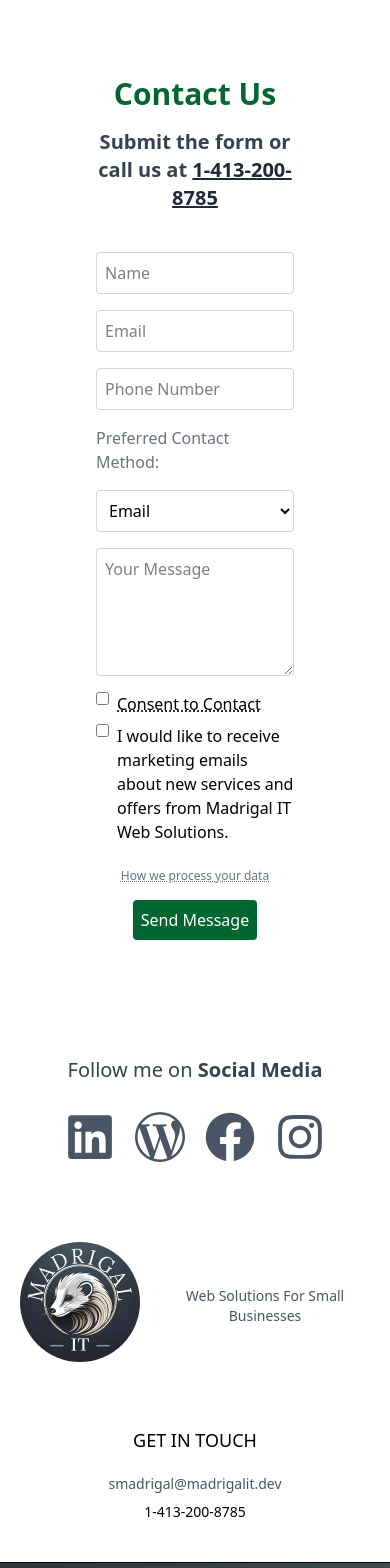
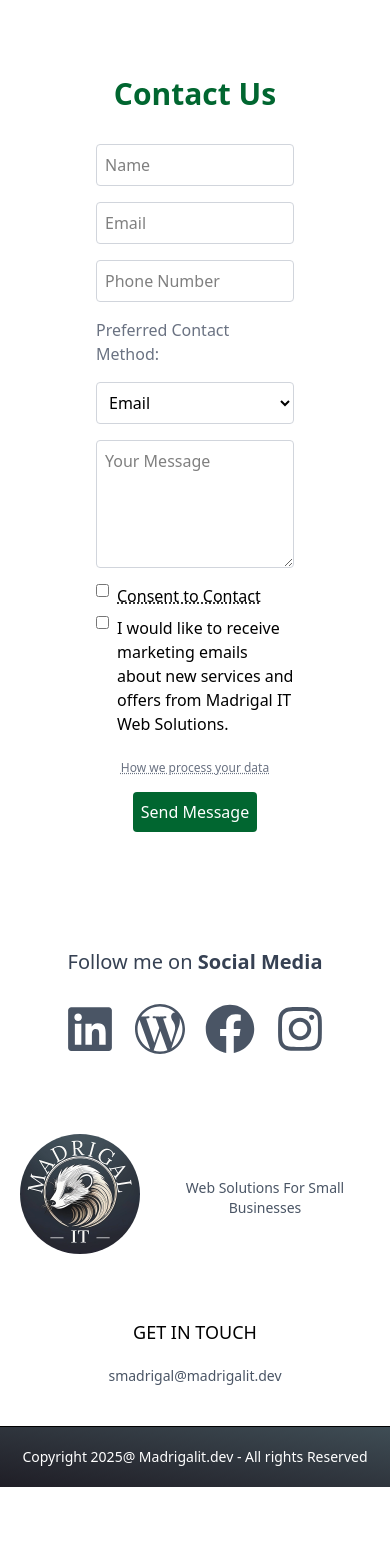
Before and after one commit to SergioABMadrigal/Madrigal-IT-Web-Solutions, a React (Vite) app in the folder frontend/: page /contact in a window 390 px wide. Shown: the part 140-1708 px from the top of the page. After the commit the page ends 1627 px from the top, so only its background shows below. Built offline with nearby package versions, Linux system fonts and the light colour scheme.

Commit message:
refactor: remove phone number from Contact page for cleaner UI

```diff
--- a/frontend/src/Components/Footer.jsx
+++ b/frontend/src/Components/Footer.jsx
@@ -19,9 +19,6 @@ const Footer = () => {
                                                 <li>smadrigal@madrigalit.dev</li>
                                         </ul>
                                         </Link>
-                                        <a href="tel:14132008785" className="hover:underline">
-                                                1-413-200-8785
-                                         </a>
                                 </div>
                         </div>
                         <div className='w-full'>
--- a/frontend/src/Pages/Contact.jsx
+++ b/frontend/src/Pages/Contact.jsx
@@ -11,7 +11,6 @@ const Contact = () => {
     <div className='flex flex-col items-center justify-center px-20 py-15'>
       <div ref={ref1} className={`transition-opacity ease-in duration-700 ${isVisible1 ? 'opacity-100' : 'opacity-0'}`}>
         <h1 className='text-3xl text-green-800 font-bold mb-4 text-center'>Contact Us</h1>
-        <h2 className='text-xl text-gray-700 font-semibold mb-6 text-center'>Submit the form or call us at <a href="tel:14132008785" className="text-gray-800 underline hover:text-green-600">1-413-200-8785</a></h2>
         <ContactForm />
       </div>
     </div>
```
